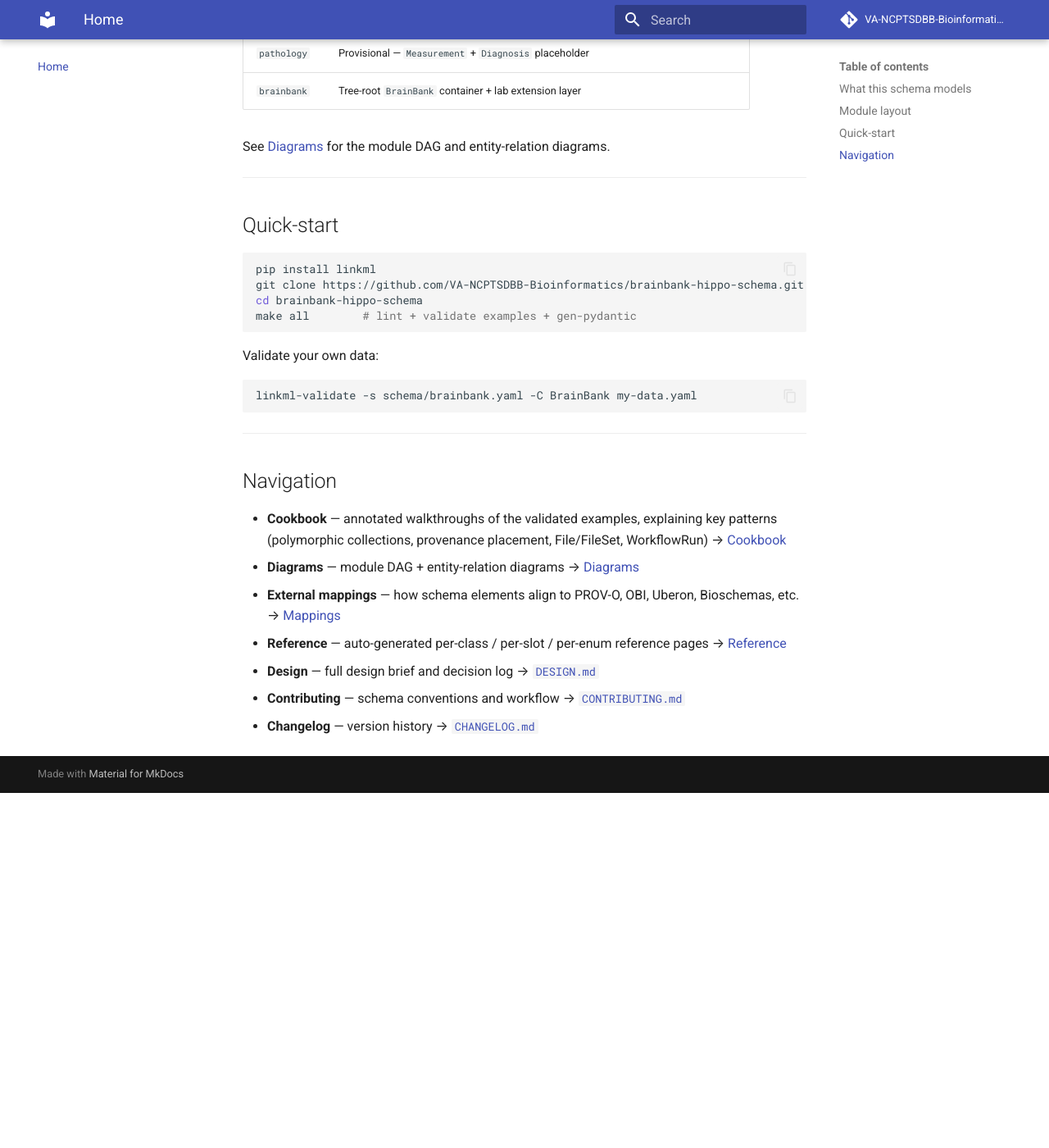
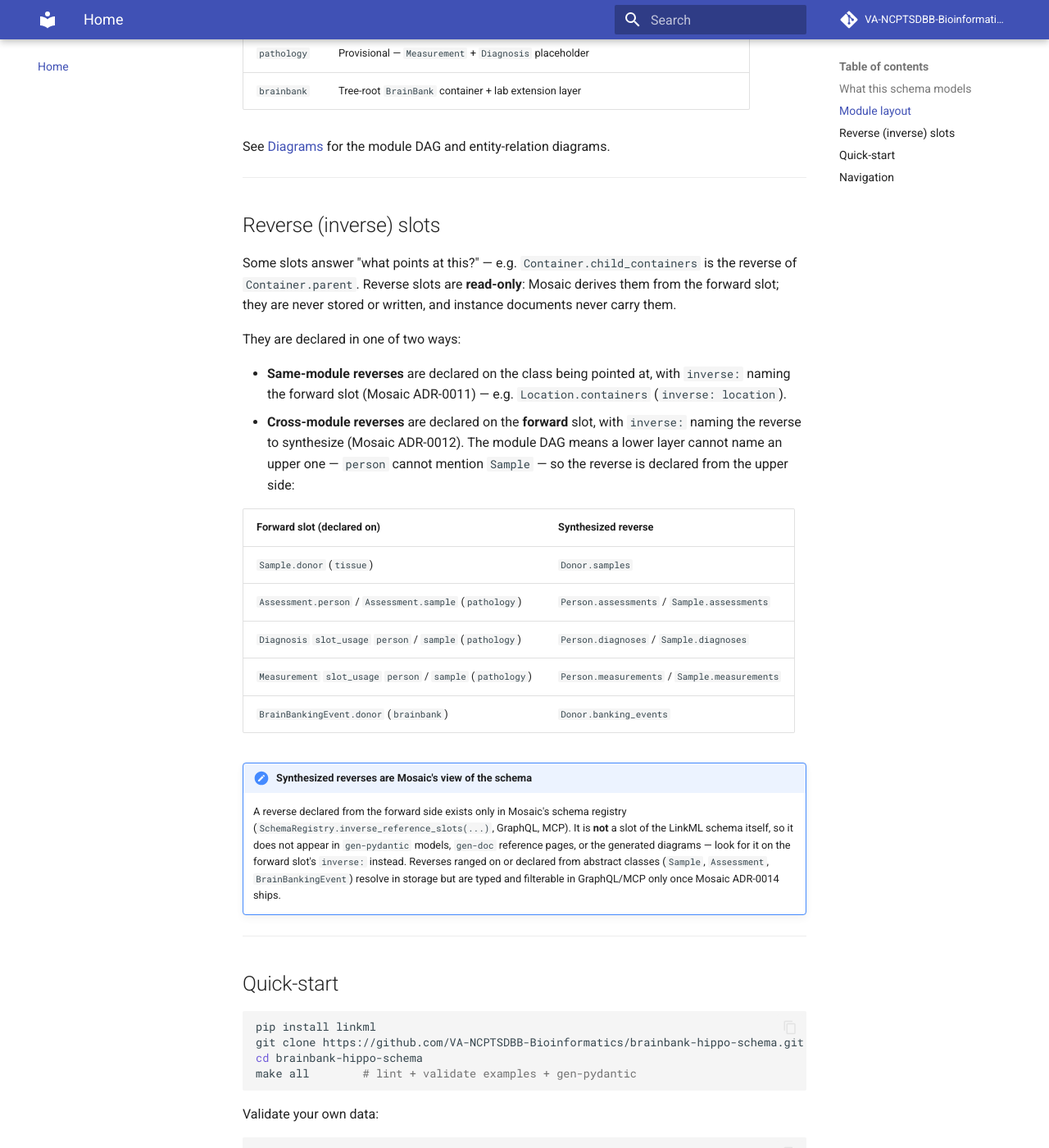
Before and after one commit to VA-NCPTSDBB-Bioinformatics/brainbank-hippo-schema, an MkDocs documentation site: the page built from docs/index.md, in a window 1280 px wide and 1400 px high, scrolled down 1440 px. Shown: the whole window at 82% size. Built offline with MkDocs 1.6.1 and Material for MkDocs 9.7.7, drawn with Linux system fonts in a browser that asks for light colours; comment, search, counter and statistics services are not loaded; before the commit the page ends 2407 px from its top, so only the background shows below that.

Commit message:
feat(schema): cross-module reverse slots declared on the forward side (ADR-0012)
Declare the reverses that cross module boundaries on the forward slot, so
no lower module has to name an upper one:

- tissue: Sample.donor -> Donor.samples
- pathology: Assessment.person/.sample -> Person/Sample.assessments;
  Diagnosis and Measurement slot_usage -> .diagnoses / .measurements
- brainbank: new abstract BrainBankingEvent (is_a Process) owns donor
  with inverse banking_events; BankFreshBrain and BankFixedBrain now
  is_a BrainBankingEvent (#21 option B: a reverse can range on only one
  class under ADR-0012)

linkml-lint output is unchanged on every module; gen-pydantic and
example validation pass. Adds a "Reverse (inverse) slots" section to the
docs home page noting synthesized reverses are Mosaic-only, plus a
CHANGELOG entry.

Refs #16, #21

Co-Authored-By: Claude Opus 5.5 <noreply@anthropic.com>
Claude-Session: https://claude.ai/code/session_012v2FbtaYJ6Y7rsdFuDi6wp

````diff
--- a/docs/index.md
+++ b/docs/index.md
@@ -56,6 +56,39 @@ See [Diagrams](diagrams.md) for the module DAG and entity-relation diagrams.
 
 ---
 
+## Reverse (inverse) slots
+
+Some slots answer "what points at this?" — e.g. `Container.child_containers` is the reverse of
+`Container.parent`. Reverse slots are **read-only**: Mosaic derives them from the forward slot;
+they are never stored or written, and instance documents never carry them.
+
+They are declared in one of two ways:
+
+- **Same-module reverses** are declared on the class being pointed at, with `inverse:` naming
+  the forward slot (Mosaic ADR-0011) — e.g. `Location.containers` (`inverse: location`).
+- **Cross-module reverses** are declared on the **forward** slot, with `inverse:` naming the
+  reverse to synthesize (Mosaic ADR-0012). The module DAG means a lower layer cannot name an
+  upper one — `person` cannot mention `Sample` — so the reverse is declared from the upper side:
+
+| Forward slot (declared on) | Synthesized reverse |
+|---|---|
+| `Sample.donor` (`tissue`) | `Donor.samples` |
+| `Assessment.person` / `Assessment.sample` (`pathology`) | `Person.assessments` / `Sample.assessments` |
+| `Diagnosis` `slot_usage` `person` / `sample` (`pathology`) | `Person.diagnoses` / `Sample.diagnoses` |
+| `Measurement` `slot_usage` `person` / `sample` (`pathology`) | `Person.measurements` / `Sample.measurements` |
+| `BrainBankingEvent.donor` (`brainbank`) | `Donor.banking_events` |
+
+!!! note "Synthesized reverses are Mosaic's view of the schema"
+    A reverse declared from the forward side exists only in Mosaic's schema registry
+    (`SchemaRegistry.inverse_reference_slots(...)`, GraphQL, MCP). It is **not** a slot of the
+    LinkML schema itself, so it does not appear in `gen-pydantic` models, `gen-doc` reference
+    pages, or the generated diagrams — look for it on the forward slot's `inverse:` instead.
+    Reverses ranged on or declared from abstract classes (`Sample`, `Assessment`,
+    `BrainBankingEvent`) resolve in storage but are typed and filterable in GraphQL/MCP only
+    once Mosaic ADR-0014 ships.
+
+---
+
 ## Quick-start
 
 ```bash
````
Also changed, not shown: CHANGELOG.md (+13 -4 lines), 3 other files.
